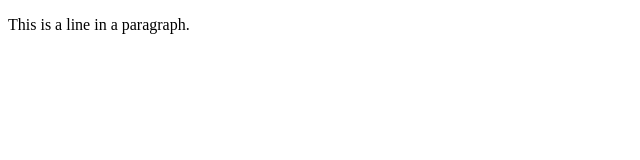
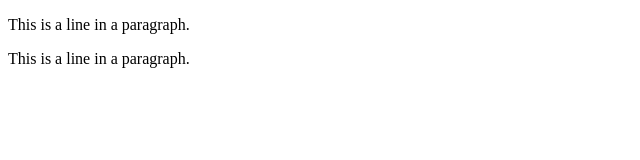
Before and after one commit to mansoornasir/icp_website, a plain HTML site: page index.html in a window 1280 px wide. Shown: the whole page, without its empty margins (0-640 px from the left). Drawn offline with Linux system fonts and the light colour scheme.

Commit message:
added new lines

```diff
--- a/index.html
+++ b/index.html
@@ -8,5 +8,6 @@
 </head>
 <body>
     <p>This is a line in a paragraph.</p>
+    <p>This is a line in a paragraph.</p>
 </body>
 </html>
```
Also changed, not shown: api.js (added, +9 -0 lines).
